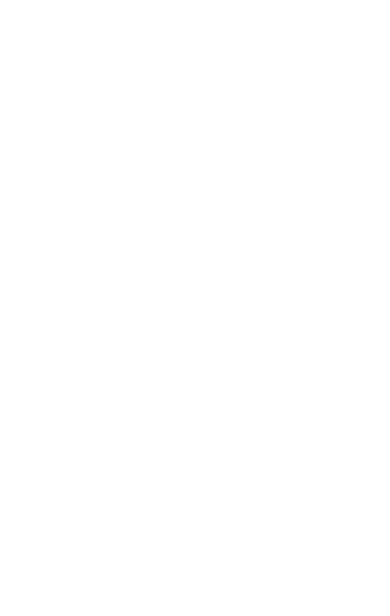
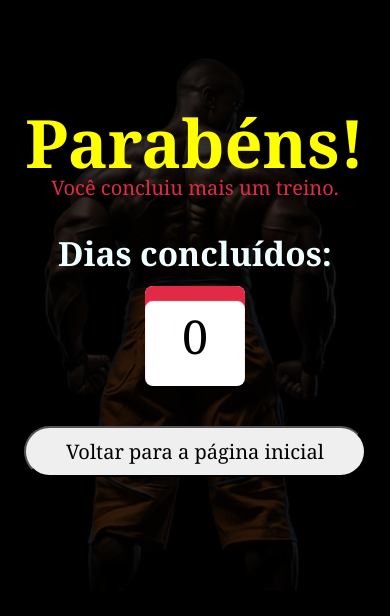
Before and after one commit to dev-januario/papai-fitness, a React (Create React App) app: page /final in a window 390 px wide. Before the commit this address had no page. Shown: the part 124-740 px from the top of the page. Built offline with nearby package versions, Linux system fonts and the light colour scheme.

Commit message:
chore: adding final page

```diff
--- a/src/App.tsx
+++ b/src/App.tsx
@@ -1,6 +1,6 @@
 import { FC } from "react";
 import { BrowserRouter as Router, Routes, Route } from "react-router-dom";
-import { PaginaInicial, PaginaExercicios, NotFound } from "./pages";
+import { PaginaInicial, PaginaExercicios, PaginaFinal, NotFound } from "./pages";
 
 const App: FC = () => {
     return (
@@ -9,6 +9,7 @@
                 <Route path="/" element={<PaginaInicial />} />
                 <Route path="/home" element={<PaginaInicial />} />
                 <Route path="/exercicios" element={<PaginaExercicios />} />
+                <Route path="/final" element={<PaginaFinal />} />
                 <Route path="/not-found" element={<NotFound />} />
                 <Route element={<NotFound />} />
             </Routes>
--- a/src/assets/css/index.css
+++ b/src/assets/css/index.css
@@ -434,6 +434,52 @@
         transform: scale(1.1);
     }
 
+    /* Página final */
+    .area-titulo-final {
+        display: flex;
+        flex-direction: column;
+        justify-content: center;
+        align-items: center;
+        margin: 0 auto;
+        line-height: 45px;
+    }
+
+    .area-titulo-final h1 {
+        font-size: 50pt;
+        color: yellow;
+    }
+
+    .area-titulo-final p {
+        font-size: 15pt;
+        color: rgb(225, 42, 69);
+    }
+
+    .area-conclusao-final {
+        display: flex;
+        flex-direction: column;
+        justify-content: center;
+        align-items: center;
+        margin: 20px auto;
+    }
+
+    .area-conclusao-final h3 {
+        font-size: 25pt;
+    }
+
+    .area-conclusao-final div {
+        margin-top: 10px;
+        background-color: white;
+        width: 100px;
+        height: 100px;
+        font-size: 35pt;
+        color: #000;
+        border-radius: 8px;
+        display: flex;
+        justify-content: center;
+        align-items: center;
+        box-shadow: inset 0 15px 1px rgb(225, 42, 69);
+    }
+
     /* Página de erro */
     .botao-not-found:hover {
         transform: scale(1.1);
--- a/src/pages/PaginaExercicios.tsx
+++ b/src/pages/PaginaExercicios.tsx
@@ -1,6 +1,7 @@
 import React, { useState, useRef } from "react";
 import { ChevronUp, ChevronDown } from 'lucide-react';
 import { motion } from 'framer-motion';
+import { useNavigate } from "react-router-dom";
 import '../assets/css/index.css';
 
 interface Exercicio {
@@ -234,6 +235,8 @@
     const [modalCronometroVisible, setModalCronometroVisible] = useState(false);
     const [tempoModal, setTempoModal] = useState(0);
     const [modalPosition, setModalPosition] = useState<{ x: number; y: number } | null>(null);
+
+    const navigate = useNavigate();
 
     const toggleExercicioStretching = (id: number) => {
         setExercicioConcluidoStretching(prev => ({
@@ -548,6 +551,7 @@
             <section className="area-botao-conclusao-treino">
                 <button
                     className="botao-conclusao-treino"
+                    onClick={() => navigate('/final')}
                     disabled={!todosExerciciosConcluidos()}
                 >
                     Encerrar treino
--- /dev/null
+++ b/src/pages/PaginaFinal.tsx
@@ -0,0 +1,39 @@
+import React, { useState, useEffect } from "react";
+import '../assets/css/index.css';
+import { useNavigate } from "react-router-dom";
+
+const PaginaFinal: React.FC = () => {
+    const navigate = useNavigate();
+    const [treinosConcluidos, setTreinosConcluidos] = useState<number>(0);
+
+    useEffect(() => {
+        const savedTreinos = localStorage.getItem('treinosRealizados');
+        setTreinosConcluidos(savedTreinos ? parseInt(savedTreinos, 10) : 0);
+    }, []);
+
+    return (
+        <section className="area-geral">
+            <div style={{ zIndex: 1 }} className="area-titulo-final" >
+                <h1>Parabéns!</h1>
+                <p>Você concluiu mais um treino.</p>
+            </div>
+
+            <div style={{ zIndex: 1 }} className="area-conclusao-final">
+                <h3>Dias concluídos:</h3>
+                <div>{treinosConcluidos}</div>
+            </div>
+
+            <div style={{ zIndex: 1 }}>
+                <button
+                    style={{ color: 'black', padding: '10px 40px', borderRadius: '40px', marginTop: '20px', fontSize: '15pt' }}
+                    className="botao-not-found"
+                    onClick={() => navigate('/home')}
+                >
+                    Voltar para a página inicial
+                </button>
+            </div>
+        </section>
+    );
+};
+
+export default PaginaFinal;
--- a/src/pages/index.ts
+++ b/src/pages/index.ts
@@ -1,3 +1,4 @@
 export { default as PaginaInicial } from './PaginaInicial';
 export { default as PaginaExercicios } from './PaginaExercicios';
+export { default as PaginaFinal } from './PaginaFinal';
 export { default as NotFound } from './NotFound';
```
